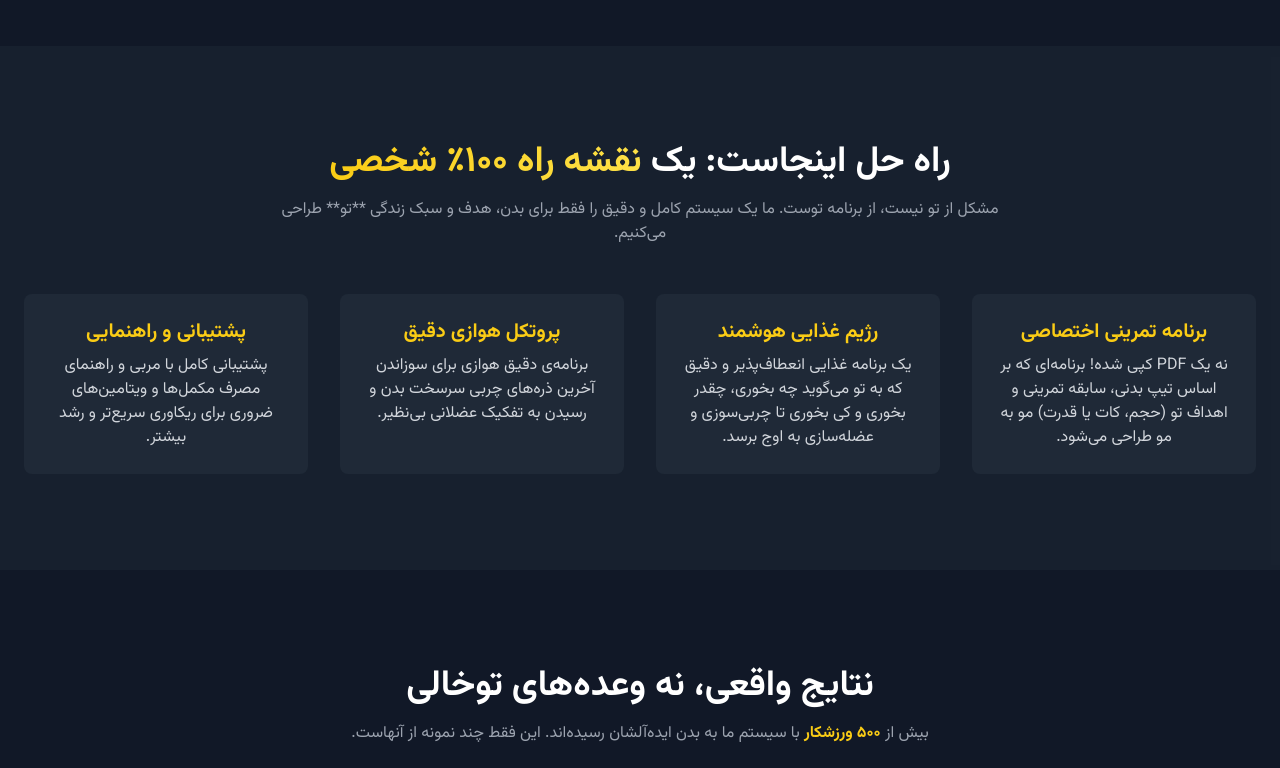
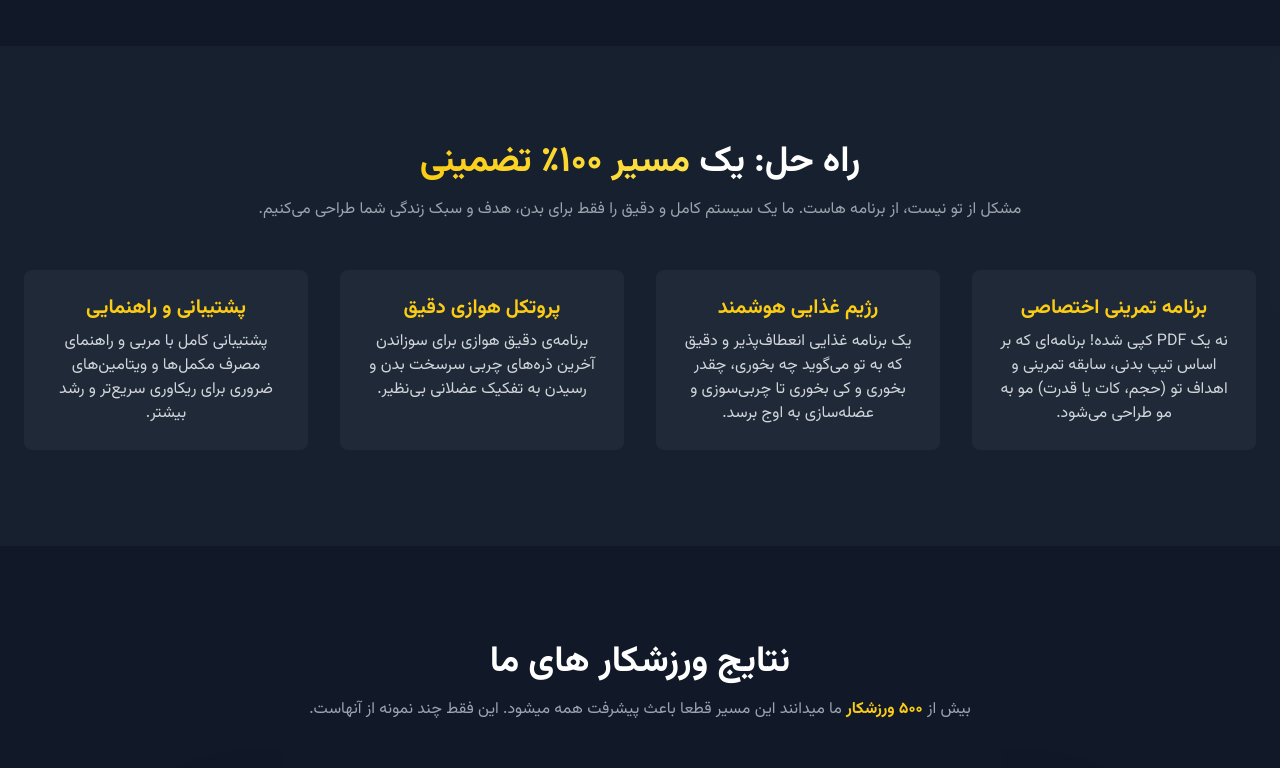
Before and after one commit to alitalebitl/planing, a plain HTML site: page index.html in a window 1280 px wide. Shown: the part 960-1728 px from the top of the page. Drawn offline with nearby package versions, Linux system fonts and the light colour scheme.

Commit message:
Update index.html

```diff
--- a/index.html
+++ b/index.html
@@ -59,7 +59,7 @@
     <header class="hero-bg">
         <div class="container mx-auto px-6 py-20 text-center">
             <h1 class="text-4xl md:text-6xl font-black text-white leading-tight">
-                فقط در ۳۰ روز،
+                فقط در ۳۰ روز...
                 <br>
                 <span class="gradient-text">بدنی بساز که همه را انگشت به دهان کند</span>
             </h1>
@@ -102,8 +102,8 @@
         <section class="py-16 sm:py-24 bg-gray-800/50">
              <div class="container mx-auto px-6">
                 <div class="text-center mb-12">
-                    <h2 class="text-3xl md:text-4xl font-bold text-white">راه حل اینجاست: یک <span class="gradient-text">نقشه راه ۱۰۰٪ شخصی</span></h2>
-                    <p class="mt-4 text-gray-400 max-w-3xl mx-auto">مشکل از تو نیست، از برنامه توست. ما یک سیستم کامل و دقیق را فقط برای بدن، هدف و سبک زندگی **تو** طراحی می‌کنیم.</p>
+                    <h2 class="text-3xl md:text-4xl font-bold text-white">راه حل: یک <span class="gradient-text">مسیر ۱۰۰٪ تضمینی</span></h2>
+                    <p class="mt-4 text-gray-400 max-w-3xl mx-auto">مشکل از تو نیست، از برنامه هاست. ما یک سیستم کامل و دقیق را فقط برای بدن، هدف و سبک زندگی شما طراحی می‌کنیم.</p>
                 </div>
                 <div class="grid grid-cols-1 md:grid-cols-2 lg:grid-cols-4 gap-8">
                     <div class="bg-gray-800 p-6 rounded-lg text-center transform hover:-translate-y-2 transition-transform duration-300">
@@ -129,8 +129,8 @@
         <!-- Social Proof - Transformations Slider -->
         <section class="py-16 sm:py-24 bg-gray-900">
              <div class="container mx-auto px-6">
-                <h2 class="text-3xl md:text-4xl font-bold text-white text-center">نتایج واقعی، نه وعده‌های توخالی</h2>
-                <p class="mt-4 text-gray-400 max-w-2xl mx-auto text-center">بیش از <strong class="text-yellow-400">۵۰۰ ورزشکار</strong> با سیستم ما به بدن ایده‌آلشان رسیده‌اند. این فقط چند نمونه از آنهاست.</p>
+                <h2 class="text-3xl md:text-4xl font-bold text-white text-center">نتایج ورزشکار های ما</h2>
+                <p class="mt-4 text-gray-400 max-w-2xl mx-auto text-center">بیش از <strong class="text-yellow-400">۵۰۰ ورزشکار</strong> ما میدانند این مسیر قطعا باعث پیشرفت همه میشود. این فقط چند نمونه از آنهاست.</p>
                 <div id="slider" class="mt-12 relative max-w-4xl mx-auto overflow-hidden rounded-lg shadow-2xl">
                     <div id="slider-container" class="flex transition-transform duration-500 ease-in-out">
                         <div class="w-full flex-shrink-0 grid grid-cols-2 gap-2">
@@ -163,7 +163,7 @@
                     <img src="https://uploadkon.ir/uploads/f9a010_25photo-2025-08-10-15-14-57.jpg" alt="عکس مربی" class="w-48 h-48 rounded-full object-cover border-4 border-yellow-400 flex-shrink-0">
                     <div class="text-center md:text-right">
                         <h2 class="text-3xl font-bold text-white">با مربی خود آشنا شوید</h2>
-                        <p class="mt-4 text-gray-300">من [نام مربی] هستم، با بیش از ۱۰ سال سابقه در طراحی برنامه‌های تمرینی و تغذیه. ماموریت من این است که به شما کمک کنم از حد و مرزهایتان فراتر بروید و به بدنی که همیشه آرزویش را داشتید برسید. <span class="block mt-2 text-yellow-300 font-semibold">من فقط به شما برنامه نمی‌دهم؛ من تا روز آخر در کنار شما هستم تا موفقیت شما را تضمین کنم.</span></p>
+                        <p class="mt-4 text-gray-300">من علی طالبی هستم، قهرمان کشور با بیش از ۱۰ سال سابقه در طراحی برنامه‌های تمرینی و تغذیه. ماموریت من این است که به شما کمک کنم از حد و مرزهایتان فراتر بروید و به بدنی که همیشه آرزویش را داشتید برسید. <span class="block mt-2 text-yellow-300 font-semibold">من فقط به شما برنامه نمی‌دهم؛ من تا روز آخر در کنار شما هستم تا موفقیت شما را تضمین کنم.</span></p>
                     </div>
                 </div>
             </div>
```
